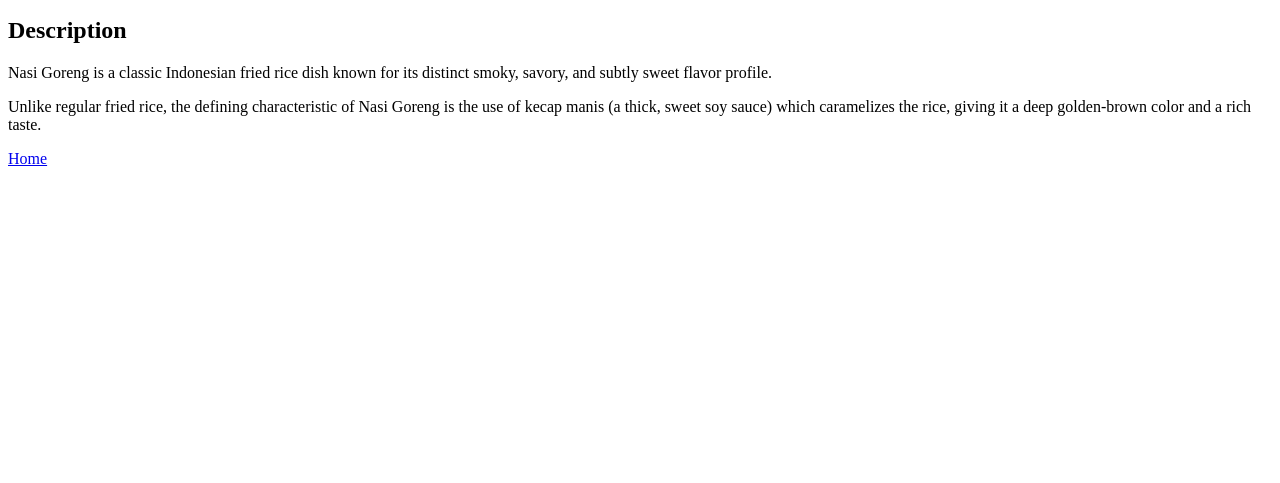
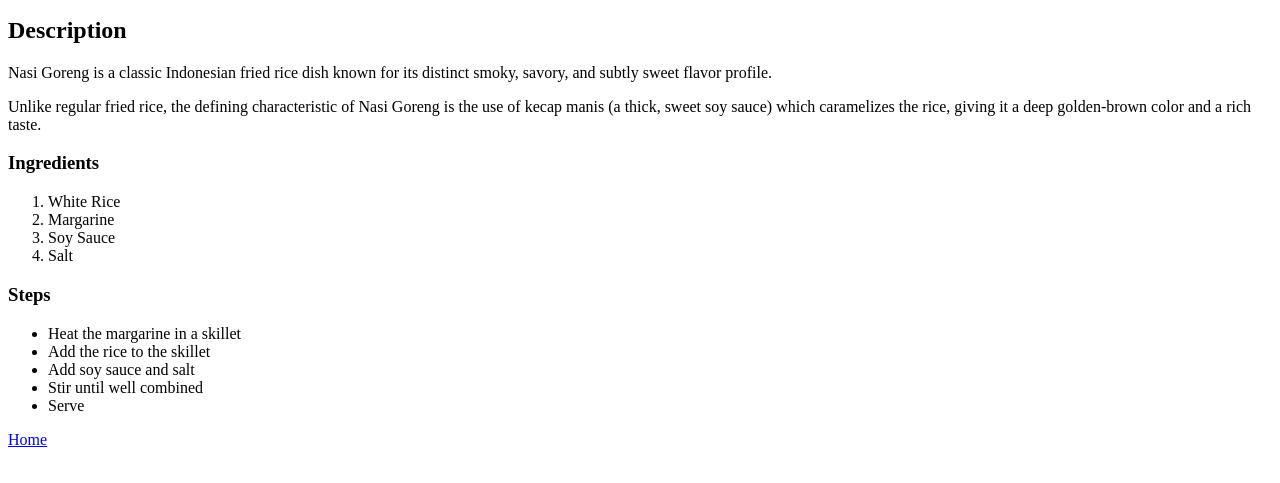
Before and after one commit to jimmpg/odin-recipes, a plain HTML site: page recipes/nasi-goreng.html in a window 1280 px wide. Shown: the part 101-584 px from the top of the page. Drawn offline with Linux system fonts and the light colour scheme.

Commit message:
Add ingredients and steps
Add an <ul> tag to show the ingredients
and an <ol tag to show the steps of making the food

```diff
--- a/recipes/nasi-goreng.html
+++ b/recipes/nasi-goreng.html
@@ -9,9 +9,31 @@
     <h1>Nasi Goreng</h1>
 
     <img src="../images/nasi-goreng.jpg" alt="nasi goreng dengan telur" width="380">
+
     <h2>Description</h2>
+
     <p>Nasi Goreng is a classic Indonesian fried rice dish known for its distinct smoky, savory, and subtly sweet flavor profile.</p>
+
     <p>Unlike regular fried rice, the defining characteristic of Nasi Goreng is the use of kecap manis (a thick, sweet soy sauce) which caramelizes the rice, giving it a deep golden-brown color and a rich taste.</p>
+
+    <h3>Ingredients</h3>
+
+    <ol>
+        <li>White Rice</li>
+        <li>Margarine</li>
+        <li>Soy Sauce</li>
+        <li>Salt</li>
+    </ol>
+
+    <h3>Steps</h3>
+
+    <ul>
+        <li>Heat the margarine in a skillet</li>
+        <li>Add the rice to the skillet</li>
+        <li>Add soy sauce and salt</li>
+        <li>Stir until well combined</li>
+        <li>Serve</li>
+    </ul>
 
     <a href="../index.html">Home</a>
 </body>
```
